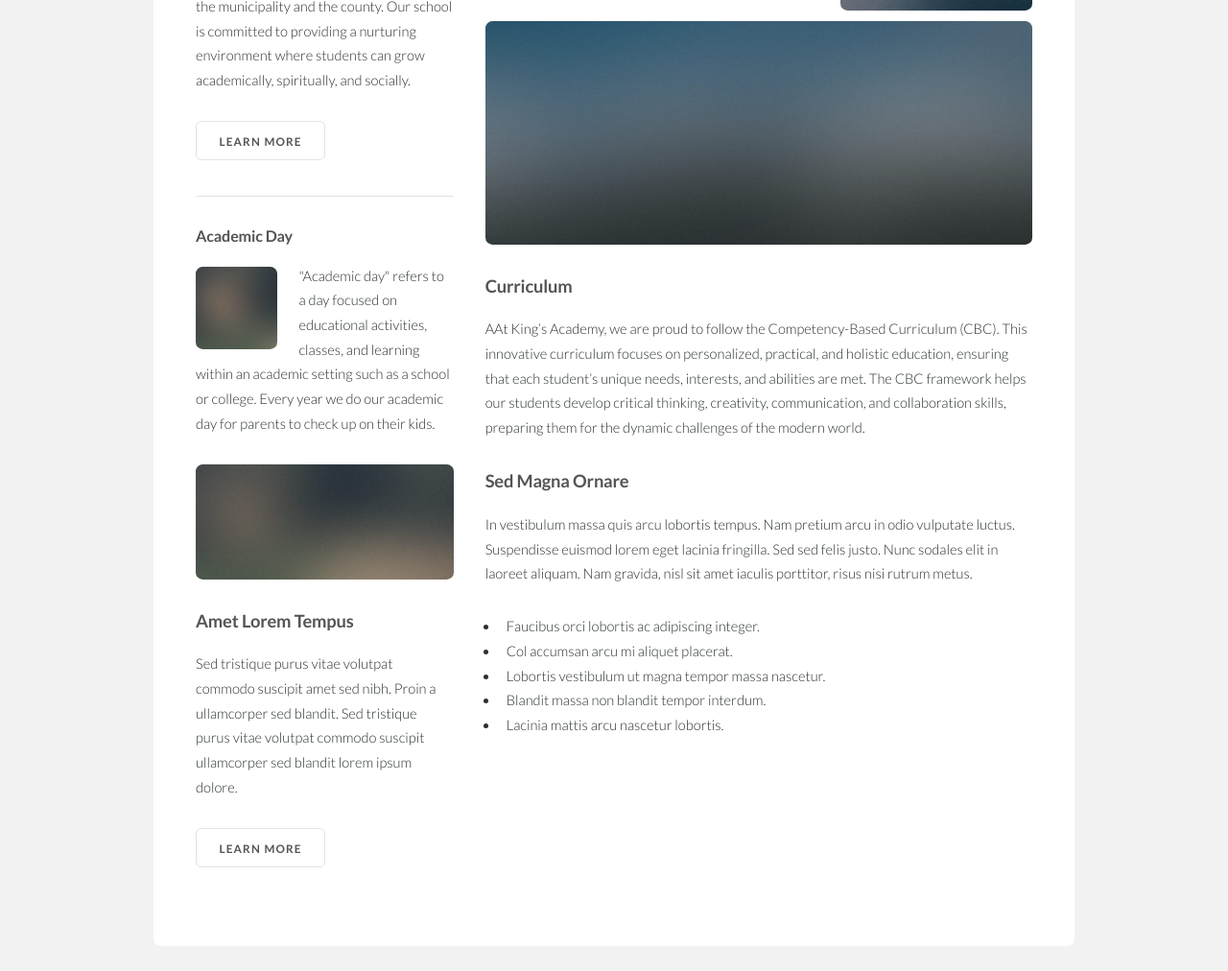
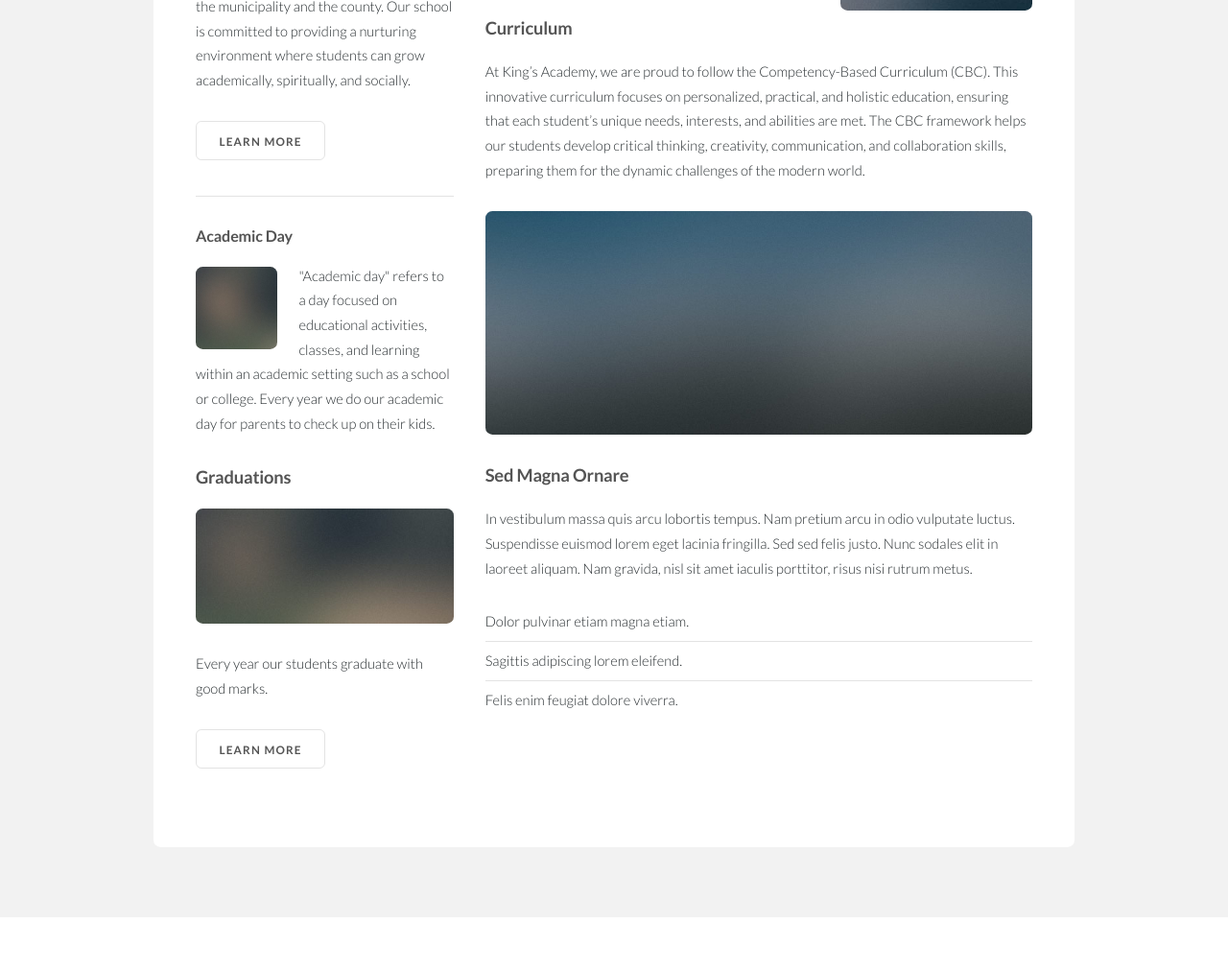
Before and after one commit to Mobisafrankline/King-s-academy-attachment-project, a plain HTML site: page About.html in a window 1280 px wide. Shown: the part 567-1579 px from the top of the page at 96% size. Drawn offline with Linux system fonts and the light colour scheme.

Commit message:
Update on home and about

```diff
--- a/About.html
+++ b/About.html
@@ -78,13 +78,10 @@
 											<h4>Academic Day</h4>
 													<p><span class="image left"><img src="images/pic08.jpg" alt="" /></span>"Academic day" refers to a day focused on educational activities, classes, and learning within an academic setting such as a school or college. Every year we do our academic day for parents to check up on their kids.</p>
 
-										<footer>
-
-										</footer>
 										</section>
+										<h3>Graduations</h3>
 										<a href="#" class="image fit"><img src="images/pic02.jpg" alt="" /></a>
-										<h3>Amet Lorem Tempus</h3>
-										<p>Sed tristique purus vitae volutpat commodo suscipit amet sed nibh. Proin a ullamcorper sed blandit. Sed tristique purus vitae volutpat commodo suscipit ullamcorper sed blandit lorem ipsum dolore.</p>
+										<p>Every year our students graduate with good marks.</p>
 										<footer>
 											<ul class="actions">
 												<li><a href="#" class="button small alt">Learn More</a></li>
@@ -98,24 +95,26 @@
 
 							<!-- Content -->
 								<section id="content">
+
 									<h4>Pastoral</h4>
 									<p><span class="image right"><img src="images/pic09.jpg" alt="" /></span>Our School environment is uniquely placed given to the fact that King’s Academy is a church school. Our teachers are born again – a condition that has to be met by all of them even before acquiring employment. We always have PPI programme every Wednesday morning where pupils are taught the word of God by our Sunday School teachers. We work closely with all our pastors.</p>
 
+
+									<h3>Curriculum</h3>
+									<p>At King’s Academy, we are proud to follow the Competency-Based Curriculum (CBC). This innovative curriculum focuses on personalized, practical, and holistic education, ensuring that each student’s unique needs, interests, and abilities are met. The CBC framework helps our students develop critical thinking, creativity, communication, and collaboration skills, preparing them for the dynamic challenges of the modern world.</p>
 									<a href="#" class="image fit"><img src="images/slide02.jpg" alt="" /></a>
-									<h3>Curriculum</h3>
-									<p>AAt King’s Academy, we are proud to follow the Competency-Based Curriculum (CBC). This innovative curriculum focuses on personalized, practical, and holistic education, ensuring that each student’s unique needs, interests, and abilities are met. The CBC framework helps our students develop critical thinking, creativity, communication, and collaboration skills, preparing them for the dynamic challenges of the modern world.</p>
 									<footer>
 
 									</footer>
 									<h3>Sed Magna Ornare</h3>
 									<p>In vestibulum massa quis arcu lobortis tempus. Nam pretium arcu in odio vulputate luctus. Suspendisse euismod lorem eget lacinia fringilla. Sed sed felis justo. Nunc sodales elit in laoreet aliquam. Nam gravida, nisl sit amet iaculis porttitor, risus nisi rutrum metus.</p>
-									<ul>
-										<li>Faucibus orci lobortis ac adipiscing integer.</li>
-										<li>Col accumsan arcu mi aliquet placerat.</li>
-										<li>Lobortis vestibulum ut magna tempor massa nascetur.</li>
-										<li>Blandit massa non blandit tempor interdum.</li>
-										<li>Lacinia mattis arcu nascetur lobortis.</li>
-									</ul>
+
+											<ul class="alt">
+												<li>Dolor pulvinar etiam magna etiam.</li>
+												<li>Sagittis adipiscing lorem eleifend.</li>
+												<li>Felis enim feugiat dolore viverra.</li>
+											</ul>
+
 								</section>
 
 						</div>
```
Also changed, not shown: Home.html (+4 -4 lines).
